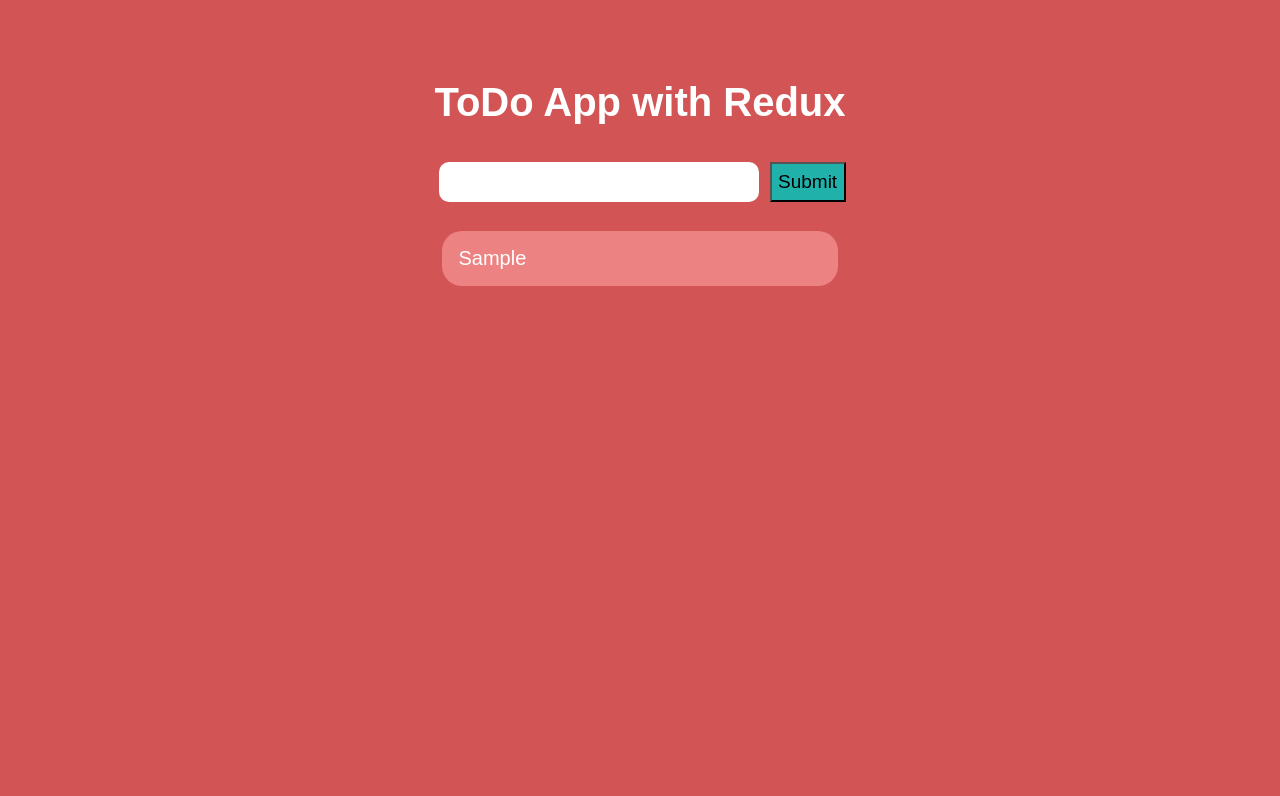
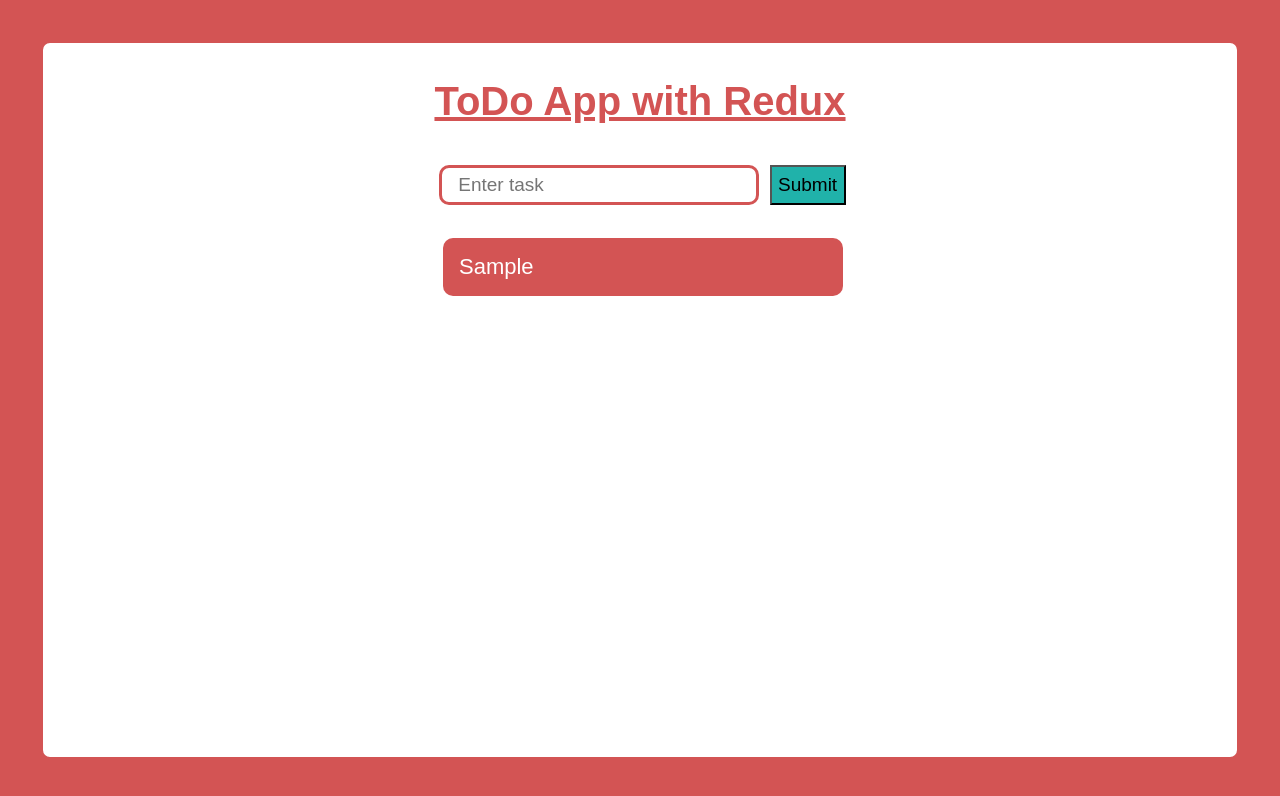
Before and after one commit to okabamac/Redux-Todo-App, a plain HTML site: page index.html in a window 1280 px wide. Both pictures are taken after typing "Sample" into the empty fields and a click on the button "Submit". Drawn offline with nearby package versions, Linux system fonts and the light colour scheme.

Commit message:
Added a bit of styling to the body and the content

```diff
--- a/index.html
+++ b/index.html
@@ -13,7 +13,7 @@
     <div id="content">
         <h1 class="heading">ToDo App with Redux</h1>
         <div class="inputsDiv">
-            <input type="text" id="todo">
+            <input type="text" id="todo" placeholder="Enter task">
             <button id="submit-to-do">Submit</button>
         </div>
         <div id="container">
--- a/style.css
+++ b/style.css
@@ -13,22 +13,36 @@ body {
     background: rgb(211, 84, 84);
 }
 
+#content {
+    background: #fff;
+    width: 1200px;
+    margin: 0 auto;
+    top: 5vh;
+    padding: 2rem;
+    position: relative;
+    height: 90vh;
+    border-radius: 10px;
+    text-align: center;
+    border: 3px solid rgb(211, 84, 84);
+}
+
 .heading {
-    top: 10vh;
+    top: 0.5vh;
     position: relative;
-    color: #fff;
+    color: rgb(211, 84, 84);
+    text-decoration: underline;
 }
 
 .inputsDiv {
     position: relative;
-    top: 14vh;
+    top: 5vh;
 }
 
 input {
     width: 320px;
     height: 40px;
     font-size: 19px;
-    border: rgb(211, 84, 84);
+    border: 3px solid rgb(211, 84, 84);
     margin: 0.3rem;
     padding: 1rem;
     border-radius: 10px;
@@ -44,15 +58,18 @@ button {
 
 #container {
     position: relative;
-    top: 16vh;
+    top: 8vh;
 }
 
 #container>div {
-    background: rgb(236, 130, 130);
-    margin: 0.5rem;
     padding: 1rem;
-    color: #fff;
-    border-radius: 20px;
     max-width: 400px;
     word-wrap: break-word;
+    text-align: left;
+    font-size: 22px;
+    margin-left: 23rem;
+    margin-top: 0.3rem;
+    background: rgb(211, 84, 84);
+    border-radius: 10px;
+    color: #fff
 }
```
